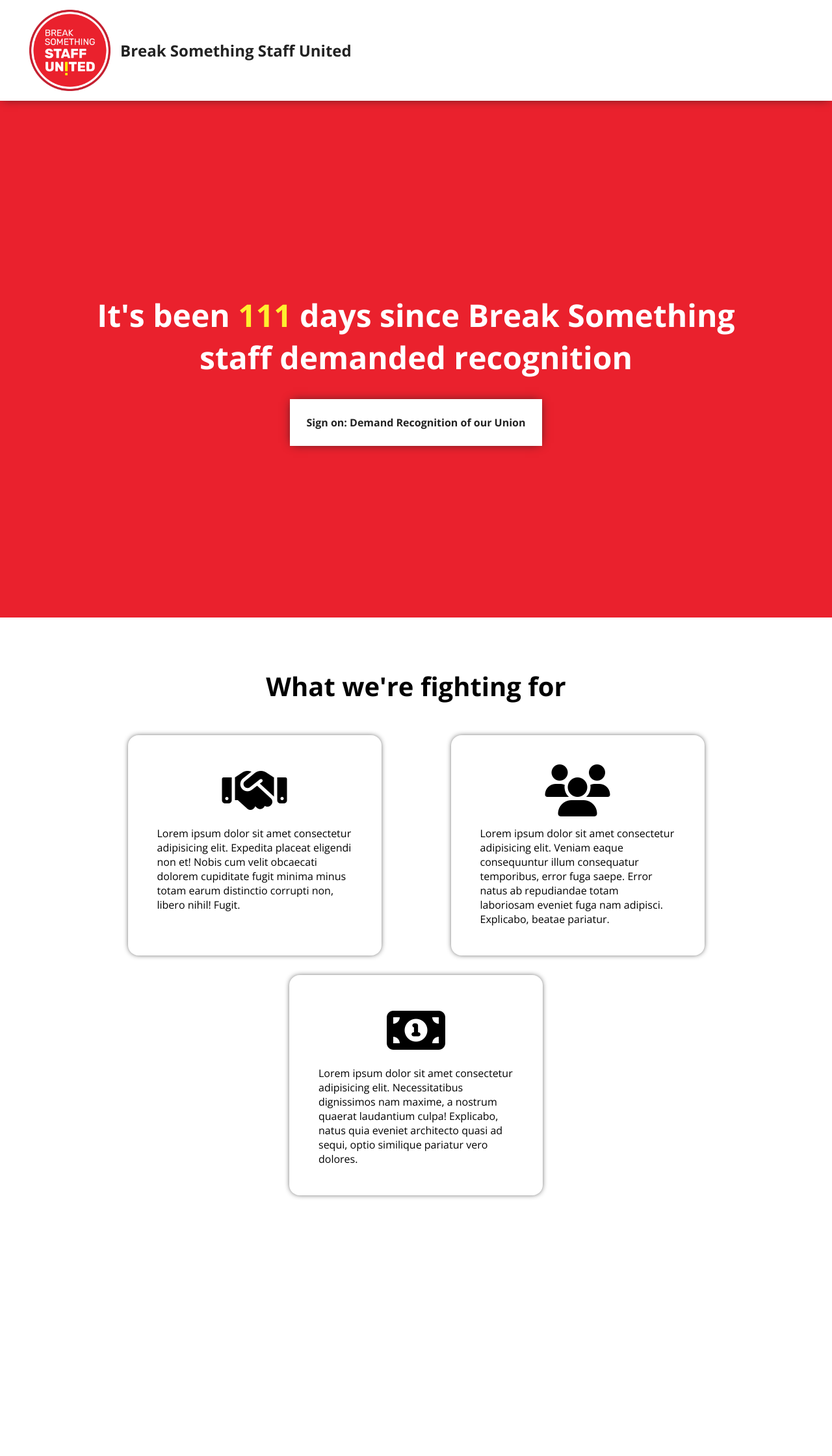
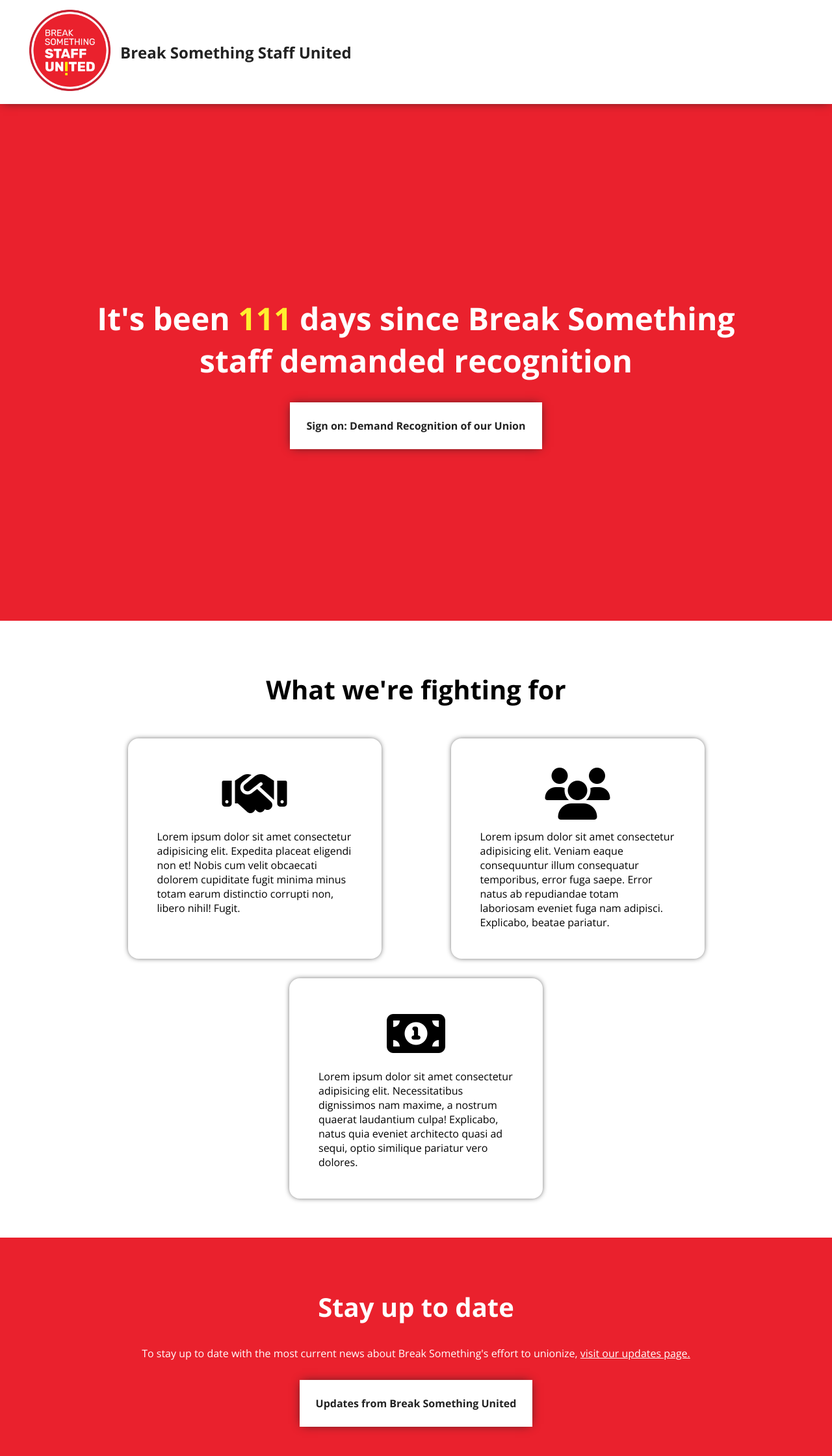
Before and after one commit to BSUnited/bs-united-website, a Jekyll site: the page built from index.markdown, in a window 1280 px wide. Shown: the whole page at 65% size. Built offline with Jekyll 4.4.1, drawn with Linux system fonts in a browser that asks for light colours; nearby versions of some CDN libraries; before the commit the page ends 1899 px from its top, so only the background shows below that.

Commit message:
Added updates/blog

```diff
--- a/_includes/links.html
+++ b/_includes/links.html
@@ -1,7 +1,7 @@
-<link rel="stylesheet" href="./resources/css/stylesheet.css">
+<link rel="stylesheet" href="/resources/css/stylesheet.css">
 <link rel="preconnect" href="https://fonts.googleapis.com">
 <link rel="preconnect" href="https://fonts.gstatic.com" crossorigin>
 <link href="https://fonts.googleapis.com/css2?family=Open+Sans:ital,wght@0,300;0,400;0,700;0,800;1,400;1,700;1,800&display=swap" rel="stylesheet">
 <script src="https://kit.fontawesome.com/9d015b50ae.js" crossorigin="anonymous"></script>
 
-<script src="./resources/js/anime.min.js"></script>
+<script src="/resources/js/anime.min.js"></script>
--- a/_includes/nav.html
+++ b/_includes/nav.html
@@ -1,6 +1,8 @@
 <nav>
     <div>
-        <img src="./resources/img/logo.png" alt="Break Something Staff United Logo" class="logo">
+        <a href="/">
+            <img src="/resources/img/logo.png" alt="Break Something Staff United Logo" class="logo">
+        </a>
         <h1>Break Something Staff United</h1>
     </div>
 </nav>
--- a/_layouts/index.html
+++ b/_layouts/index.html
@@ -36,6 +36,11 @@
             </div>
         </div>
     </section>
+    <section class="bg-red updates">
+        <h1>Stay up to date</h1>
+        <p>To stay up to date with the most current news about Break Something's effort to unionize, <a href="/updates">visit our updates page.</a></p>
+        <a class="cta" href="/updates">Updates from Break Something United</a>
+    </section>
     <!-- <section>
         <h1>Keep up to date</h1>
         <a class="twitter-timeline" href="https://twitter.com/BrkSmthngUnited?ref_src=twsrc%5Etfw">Tweets by BrkSmthngUnited</a>
--- a/_posts/2021-07-13-welcome-to-jekyll.markdown
+++ b/_posts/2021-07-13-welcome-to-jekyll.markdown
@@ -1,8 +1,10 @@
 ---
 layout: post
 title:  "Welcome to Jekyll!"
+description: You’ll find this post in your `_posts` directory. Go ahead and edit it and re-build the site to see your changes.
 date:   2021-07-13 18:00:42 -0400
 categories: jekyll update
+layout: post
 ---
 You’ll find this post in your `_posts` directory. Go ahead and edit it and re-build the site to see your changes. You can rebuild the site in many different ways, but the most common way is to run `jekyll serve`, which launches a web server and auto-regenerates your site when a file is updated.
 
--- a/resources/css/stylesheet.css
+++ b/resources/css/stylesheet.css
@@ -1,5 +1,7 @@
 :root {
     font-family: 'Open Sans', sans-serif;
+    --standard-shadow: 0px 0px 8px -2px #1d1d1d;
+    --bs-red: #ea212d;
 }
 
 body, html {
@@ -65,14 +67,14 @@
     text-align: center;
 }
 
-header .cta {
+.cta {
     background-color: #fff;
     border: none;
     padding: 25px;
     display: block;
     width: fit-content;
     margin: auto;
-    color: #222;
+    color: #222 !important;
     text-decoration: none;
     box-shadow: 0px 0px 15px -4px #1d1d1d;
     font-family: inherit;
@@ -81,7 +83,7 @@
     text-align: center;
 }
 
-header .cta:hover {
+.cta:hover {
     box-shadow: 0px 0px 20px -4px #1d1d1d;
     background-color: #ffef2f;
     color: #000;
@@ -94,6 +96,21 @@
 section h1 {
     text-align: center;
     font-size: 2.5rem;
+}
+
+section.bg-red {
+    background-color: var(--bs-red);
+    color: #fff;
+}
+
+section.bg-red a {
+    color: inherit;
+}
+/* Updates section */
+
+section.updates p {
+    text-align: center;
+    margin: 30px;
 }
 
 /** reusable card components */
@@ -127,3 +144,59 @@
         font-size: 2.5rem;
     }
 }
+
+
+/* blog css */
+
+body#blog {
+    background-color: #ea212d;
+}
+
+.bloglist {
+    margin-top: 50px;
+    max-width: 95%;
+
+}
+
+.bloglist .post {
+    background-color: #fff;
+    border-radius: 16px;
+    padding: 25px 45px;
+    box-shadow: var(--standard-shadow);
+    width: 600px;
+    max-width: 95%;
+    margin: 15px auto;
+    display: flex;
+    flex-direction: column;
+    box-sizing: border-box;
+}
+
+.bloglist .post .link {
+    align-self: flex-end;
+    background-color: var(--bs-red);
+    color: #fff;
+    padding: 15px;
+    text-decoration: none;
+    font-family: inherit;
+}
+
+/* post css*/
+
+body#post {
+    background-color: var(--bs-red);
+}
+
+#post main {
+    background-color: #fff;
+    margin: 50px auto;
+    box-sizing: border-box;
+    width: 800px;
+    max-width: 95%;
+    padding: 45px;
+    border-radius: 16px;
+    box-shadow: var(--standard-shadow);
+}
+
+#post main .back {
+    color: inherit;
+}
```
Also changed, not shown: _layouts/post.html (added, +19 -0 lines), _layouts/updates.html (added, +25 -0 lines), _posts/2021-07-13-test-post.md (added, +14 -0 lines), updates.md (added, +5 -0 lines).
